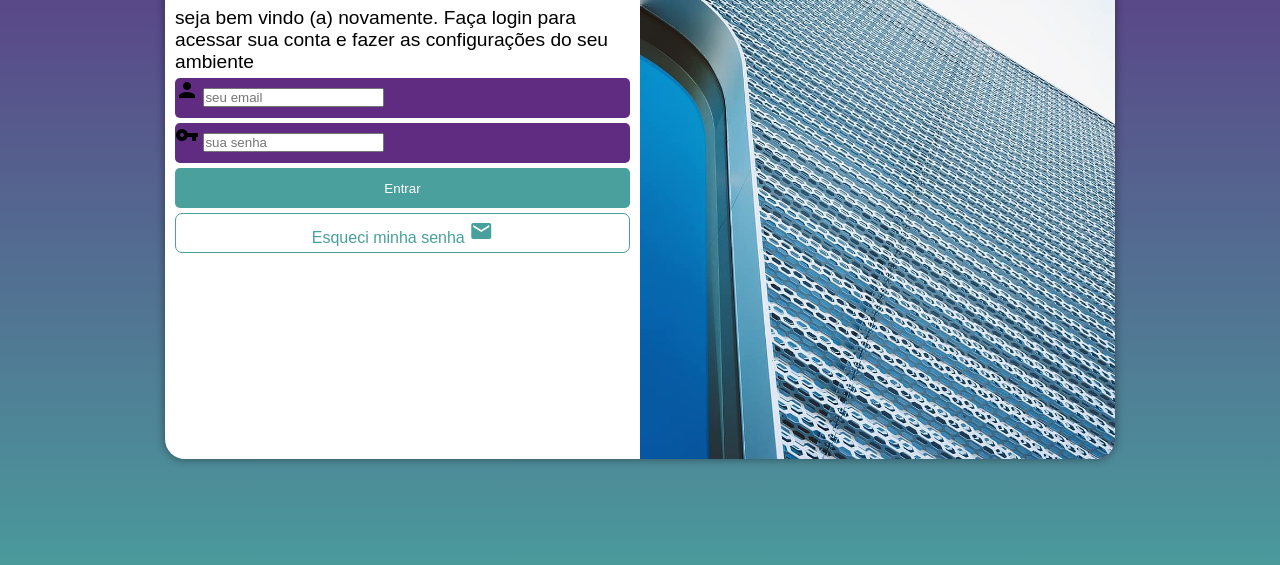
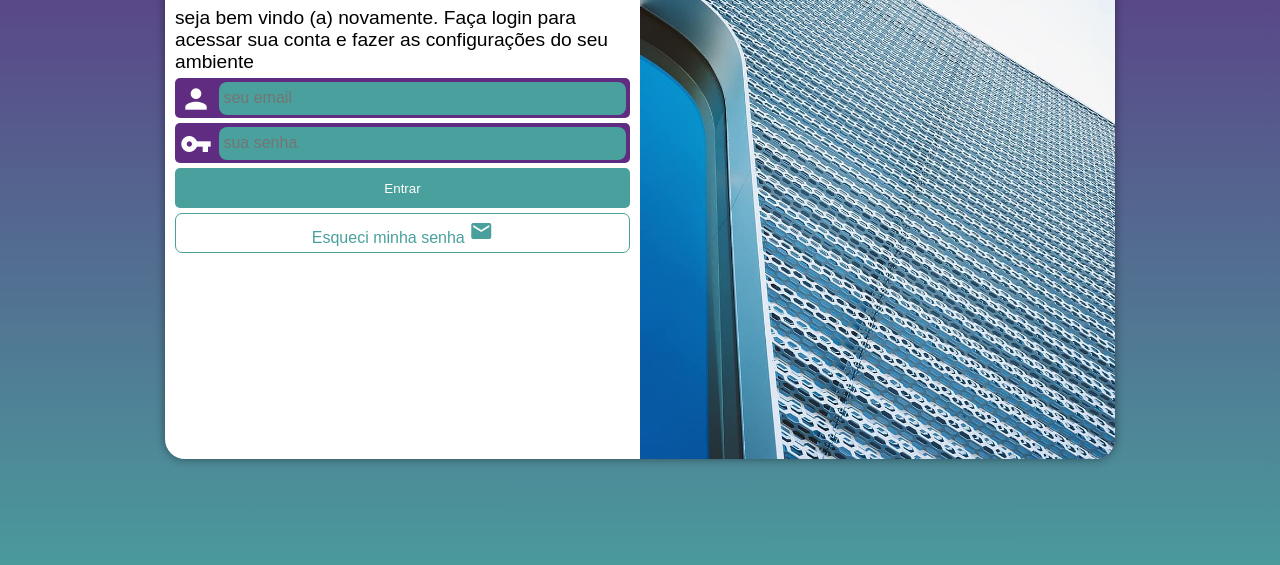
Before and after one commit to rinaldoalbuquerque/projeto-login, a plain HTML site: page index.html in a window 1280 px wide. Shown: the part 191-756 px from the top of the page. Drawn offline with Linux system fonts and the light colour scheme.

Commit message:
projeto login finalizado

```diff
--- a/estilos/style.css
+++ b/estilos/style.css
@@ -31,7 +31,6 @@ section#login {
     position: absolute;
     top: 50%;
     left: 50%;
-    transform: translate(-50%, -50%);
     overflow: hidden;
 
     background-color: white;
@@ -39,6 +38,7 @@ section#login {
     height: 500px;
     border-radius: 20px;
     box-shadow: 0px 0px 10px rgba(0, 0, 0, 0.438);
+    transform: translate(-50%, -50%);
     transition: width 0.3s, height 0.3s;
     transition-timing-function: ease;
 }
@@ -77,6 +77,28 @@ div.campo > label {
     display: none;
 }
 
+div.campo > i {
+    color: white;
+    font-size: 2em;
+    width: 40px;
+    padding: 5px;
+}
+
+div.campo > input {
+    background-color: var(--cor1);
+    font-size: 1em;
+    width: calc(100% - 48px);
+    height: calc(100% - 7px);
+    border: 0px;
+    border-radius: 8px;
+    padding: 4px;
+    transform: translateY(-12px);
+}
+
+div.campo > input:focus-within {
+    background-color: white;
+}
+
 form > input[type=submit] {
     display: block;
     text-align: center;
```
